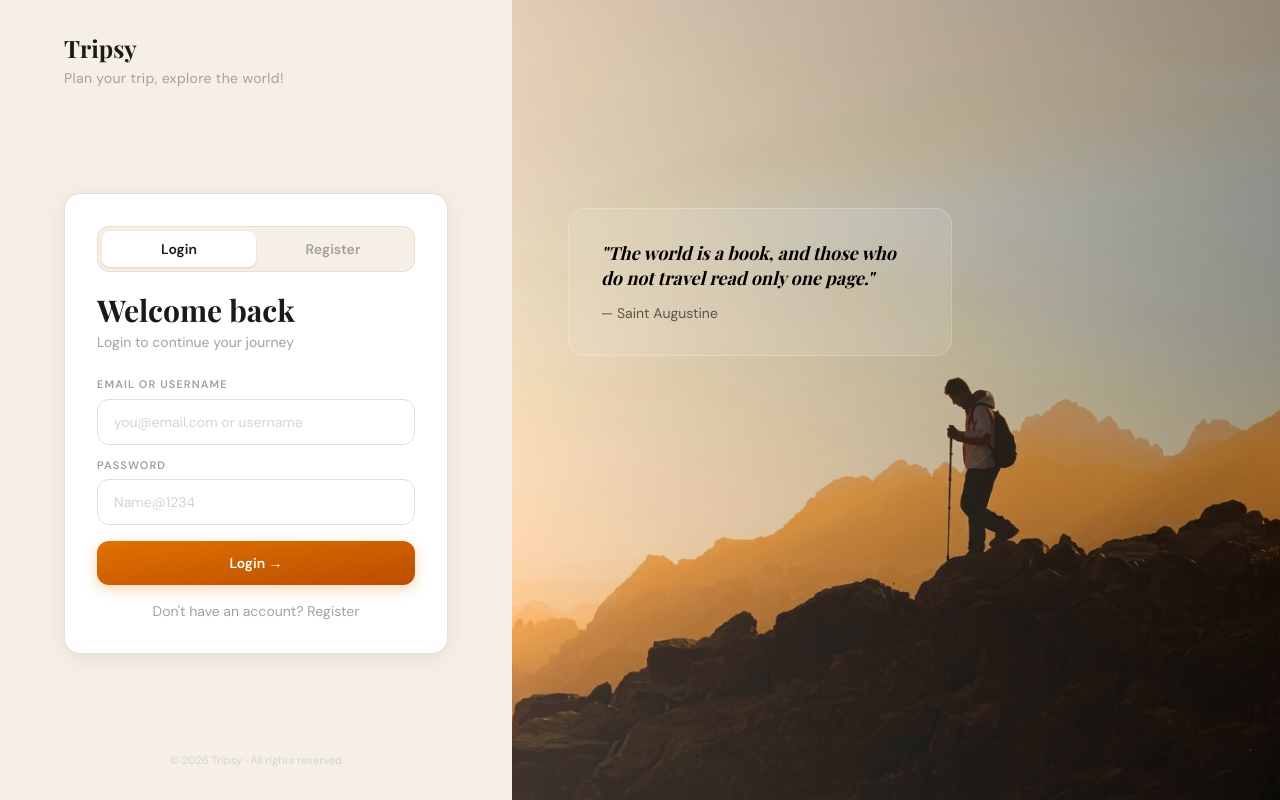
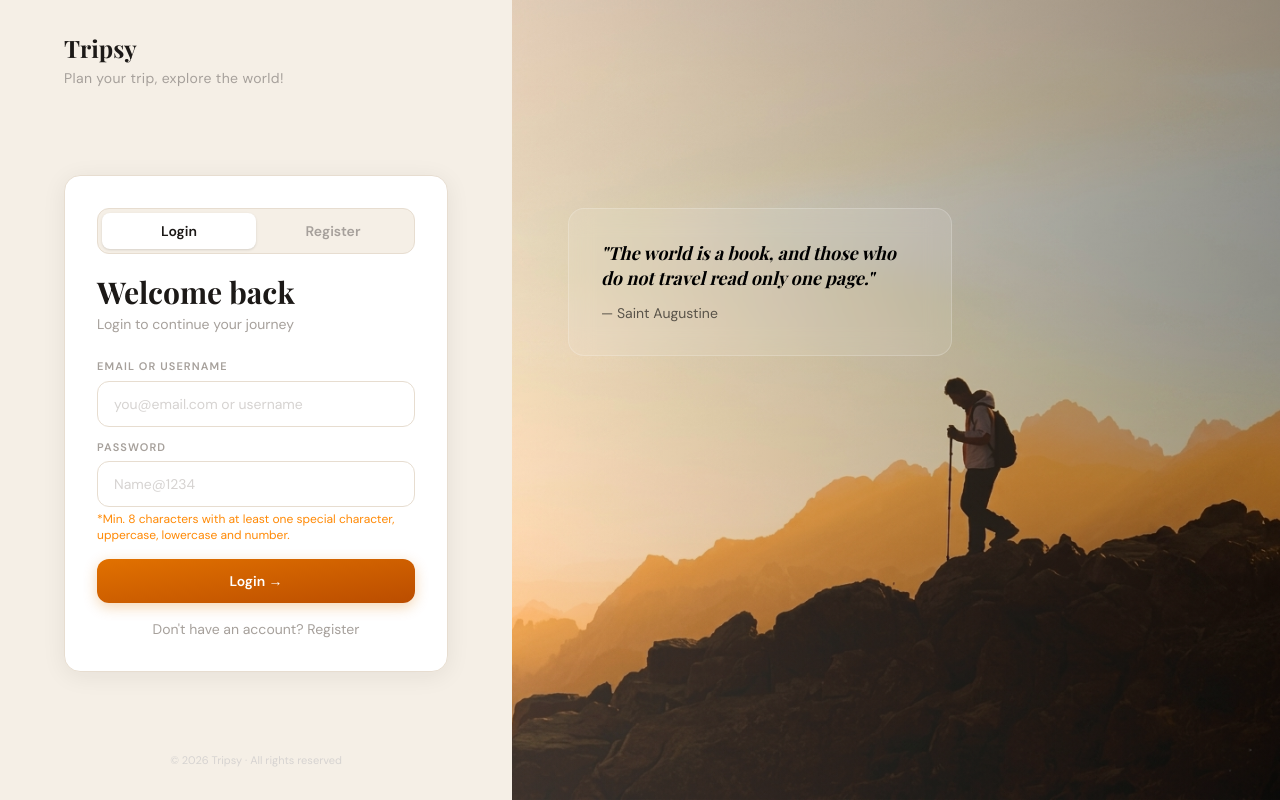
Before and after one commit to Het-Patel-67/Tripsy, a React (Vite) app in the folder client/: page /auth in a window 1280 px wide. Built offline with nearby package versions, Linux system fonts and the light colour scheme; no server answers; a web font is replaced by a local one.

Commit message:
Auth message changed

```diff
--- a/client/pages/Auth/Auth.jsx
+++ b/client/pages/Auth/Auth.jsx
@@ -106,7 +106,7 @@ export default function Auth() {
         setIsOpen(true);
       }
     } catch (err) {
-      setError("Something went wrong");
+      setError("Please check your inputs and try again.");
     } finally {
       setLoading(false);
     }
@@ -214,6 +214,9 @@ export default function Auth() {
                   <label className="mb-1.5 block text-[11px] font-semibold uppercase tracking-widest text-stone-400">Password</label>
                   <input type="password" name="password" placeholder="Name@1234"
                     value={form.password} onChange={handleChange} className={inputCls} />
+                    <p className="font-dm text-xs text-orange-400 mt-1">
+                     *Min. 8 characters with at least one special character, uppercase, lowercase and number.
+                    </p>
                 </div>
 
                 {!isLogin && (
```
